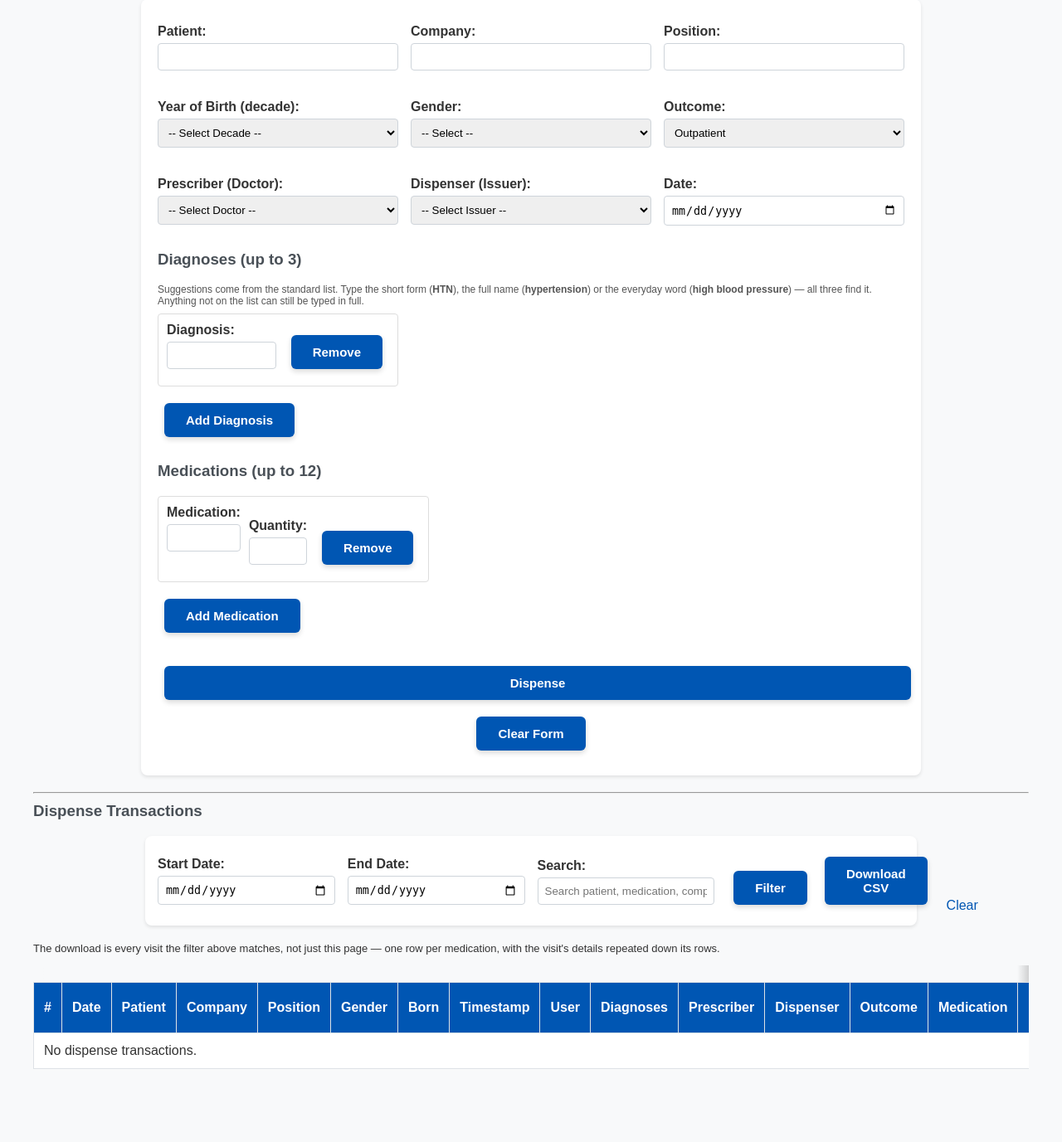
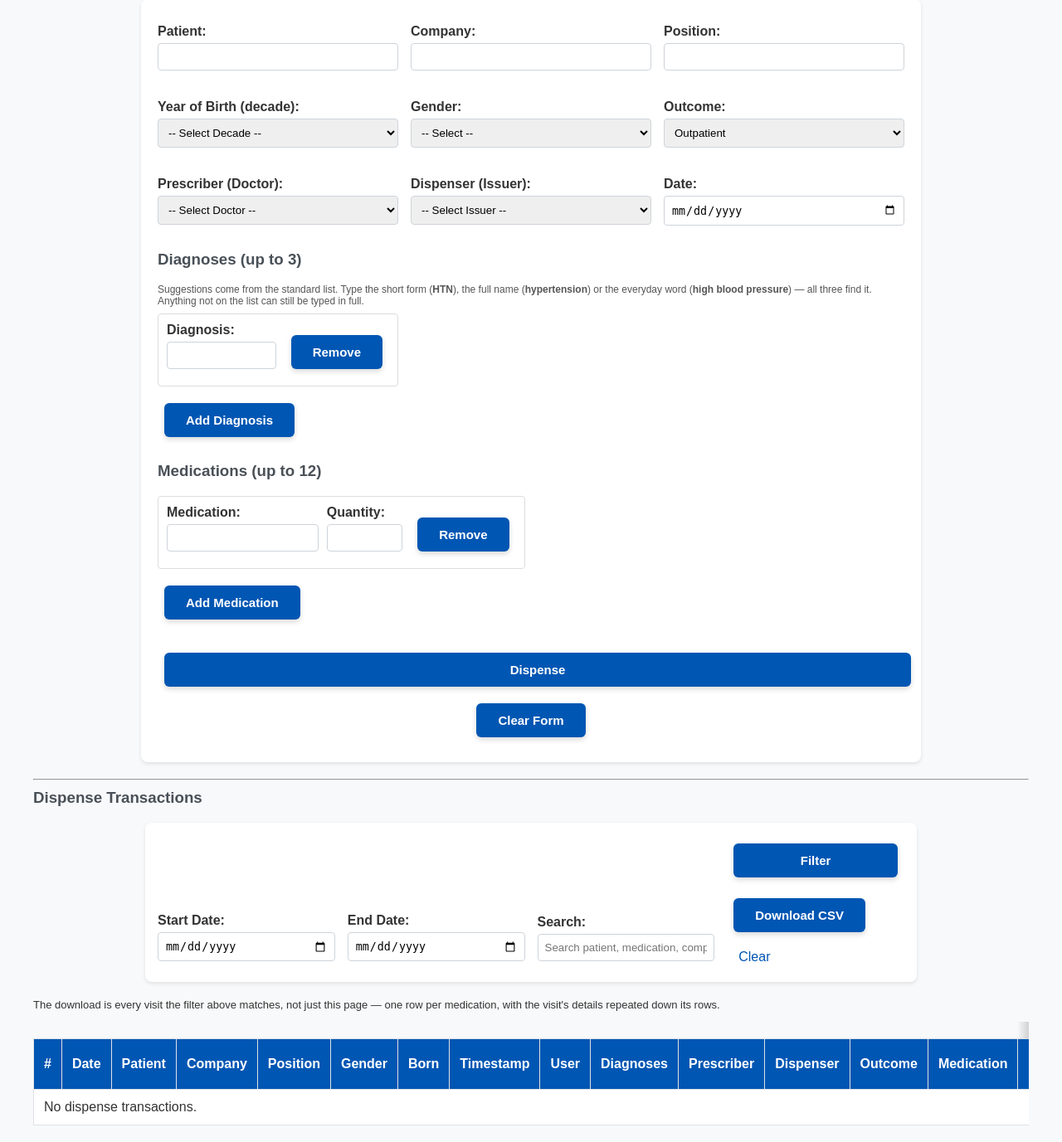
Before and after one commit to hlaolil/HealthRecords, a Flask app: template templates/dispense.html in a window 1280 px wide. Shown: the part 195-1572 px from the top of the page at 83% size. Before the commit the page ends 1484 px from the top, so only its background shows below. Run offline with Flask 3, Linux system fonts and the light colour scheme; the template is opened without the code that fills it, so the values that code supplies are empty; parts of the project's set-up code (start-up, migrations or seed data) failed here and were passed over.

Commit message:
Add files via upload

```diff
--- a/templates/dispense.html
+++ b/templates/dispense.html
@@ -12,7 +12,21 @@
                 display: none; }
   .draft-note.shown { display: block; }
   /* The shelf balance under each medication, as it is picked. */
-  .med-stock { display: block; font-size: 13px; margin-top: 3px; color: #155724; min-height: 1em; }
+  .med-stock { display: block; font-size: 13px; color: #155724; }
+  .med-stock:empty { display: none; }
+  /* Its own line under the boxes, so Medication and Quantity stay level. */
+  .med-row > .med-stock { grid-column: 1 / -1; grid-row: 2; margin: -4px 0 0; }
+  /* Three fixed columns squeezed each card until the name was unreadable and
+     the third ran off the form; cards now wrap, and the name gets the room. */
+  @media (min-width: 821px) {
+      #medications { grid-template-columns: repeat(auto-fill, minmax(320px, 1fr)); }
+      #medications .med-row { grid-template-columns: minmax(0, 2fr) minmax(0, 1fr) auto; }
+  }
+  #medications .med-row > div { min-width: 0; }
+  /* Filter, Download CSV and Clear did not fit their cell and Clear hung
+     outside the box; they wrap now instead. */
+  .filter-section .button-div { flex-wrap: wrap; align-items: center; }
+  .filter-section .button-div a { padding: 6px 4px; }
   .med-stock.low { color: #721c24; font-weight: bold; }
   .med-stock.warn { color: #856404; }
 </style>
@@ -393,7 +407,7 @@ function stockNote(row) {
         el = document.createElement('small');
         el.className = 'med-stock';
         el.setAttribute('aria-live', 'polite');
-        row.querySelector('[name="med_names"]').insertAdjacentElement('afterend', el);
+        row.querySelector('[name="med_names"]').closest('div').insertAdjacentElement('afterend', el);
     }
     return el;
 }
```
